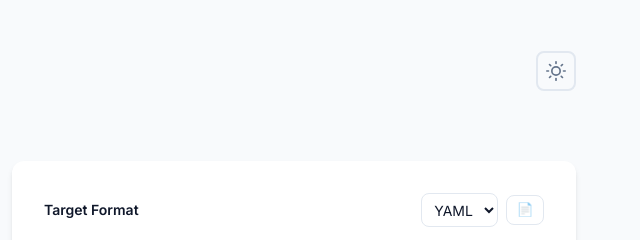
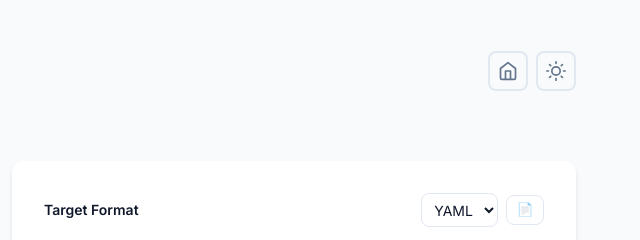
Before and after one commit to hebra/konbata, a plain HTML site: page web/index.html in a window 1280 px wide. Shown: the top 240 px of the page, 640-1280 px from the left. Drawn offline with Linux system fonts and the light colour scheme.

Commit message:
feat: add back button and README badges, update spelling to British English
Co-authored-by: Junie <junie@jetbrains.com>

```diff
--- a/web/css/styles.css
+++ b/web/css/styles.css
@@ -72,6 +72,13 @@ header h1 {
   }
 }
 
+.header-actions {
+  display: flex;
+  gap: var(--spacing-sm);
+  align-items: center;
+}
+
+.header-btn,
 .theme-toggle {
   background: none;
   border: 2px solid var(--border-colour);
@@ -84,8 +91,10 @@ header h1 {
   justify-content: center;
   transition: all var(--transition-speed);
   font-size: 1.2rem;
+  text-decoration: none;
 }
 
+.header-btn:hover,
 .theme-toggle:hover {
   background-color: var(--bg-subtle);
   color: var(--accent-colour);
--- a/web/index.html
+++ b/web/index.html
@@ -50,6 +50,28 @@
             >
             <h1>Konbata — Text-Data Converter</h1>
           </div>
+          <div class="header-actions">
+            <a
+              href="https://yogu.one"
+              class="header-btn"
+              title="Back to yogu.one"
+              aria-label="Back to yogu.one"
+            >
+              <svg
+                xmlns="http://www.w3.org/2000/svg"
+                width="20"
+                height="20"
+                viewBox="0 0 24 24"
+                fill="none"
+                stroke="currentColor"
+                stroke-width="2"
+                stroke-linecap="round"
+                stroke-linejoin="round"
+              >
+                <path d="M3 9l9-7 9 7v11a2 2 0 0 1-2 2H5a2 2 0 0 1-2-2z"></path>
+                <polyline points="9 22 9 12 15 12 15 22"></polyline>
+              </svg>
+            </a>
             <button
               id="theme-toggle"
               class="theme-toggle"
@@ -89,9 +111,11 @@
                 stroke-linecap="round"
                 stroke-linejoin="round"
               >
-              <path d="M21 12.79A9 9 0 1 1 11.21 3 7 7 0 0 0 21 12.79z"></path>
+                <path d="M21 12.79A9 9 0 1 1 11.21 3 7 7 0 0 0 21 12.79z">
+                </path>
               </svg>
             </button>
+          </div>
         </div>
         <div class="header-accent"></div>
       </header>
```
Also changed, not shown: 1 other file. Lines whose indentation alone changed are shown as unchanged.
